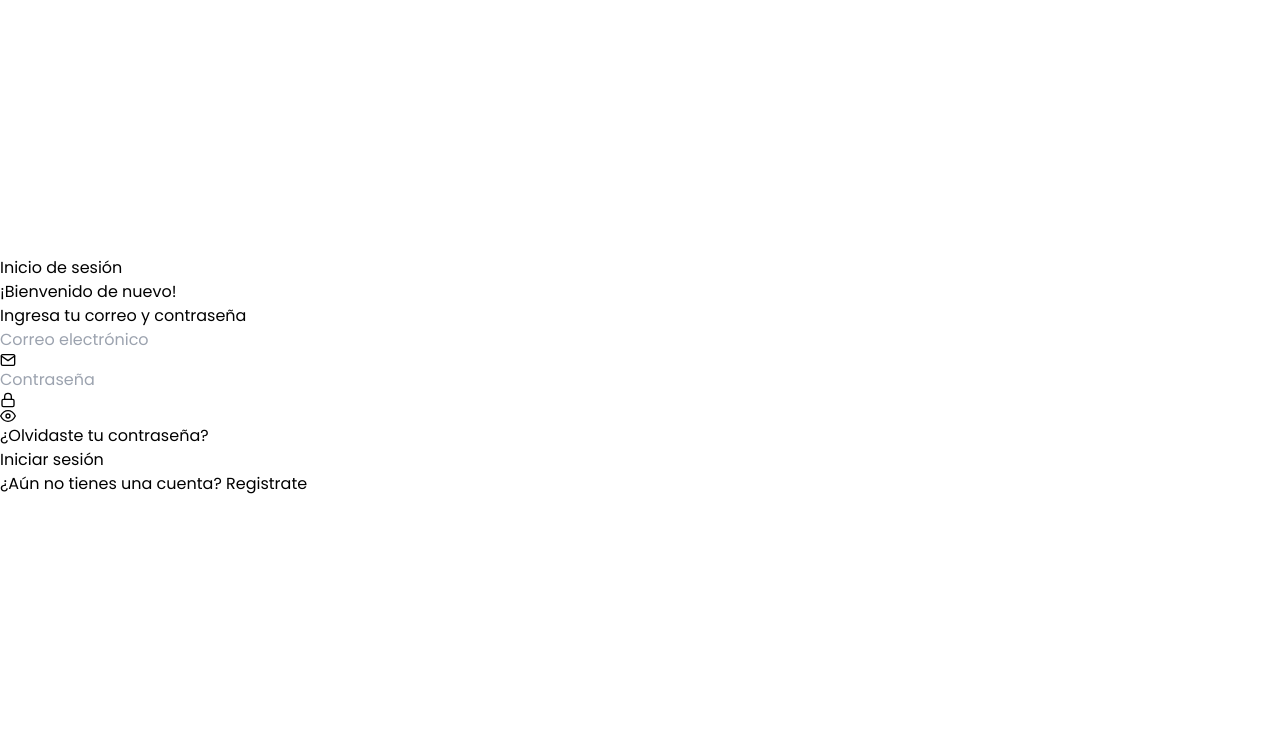
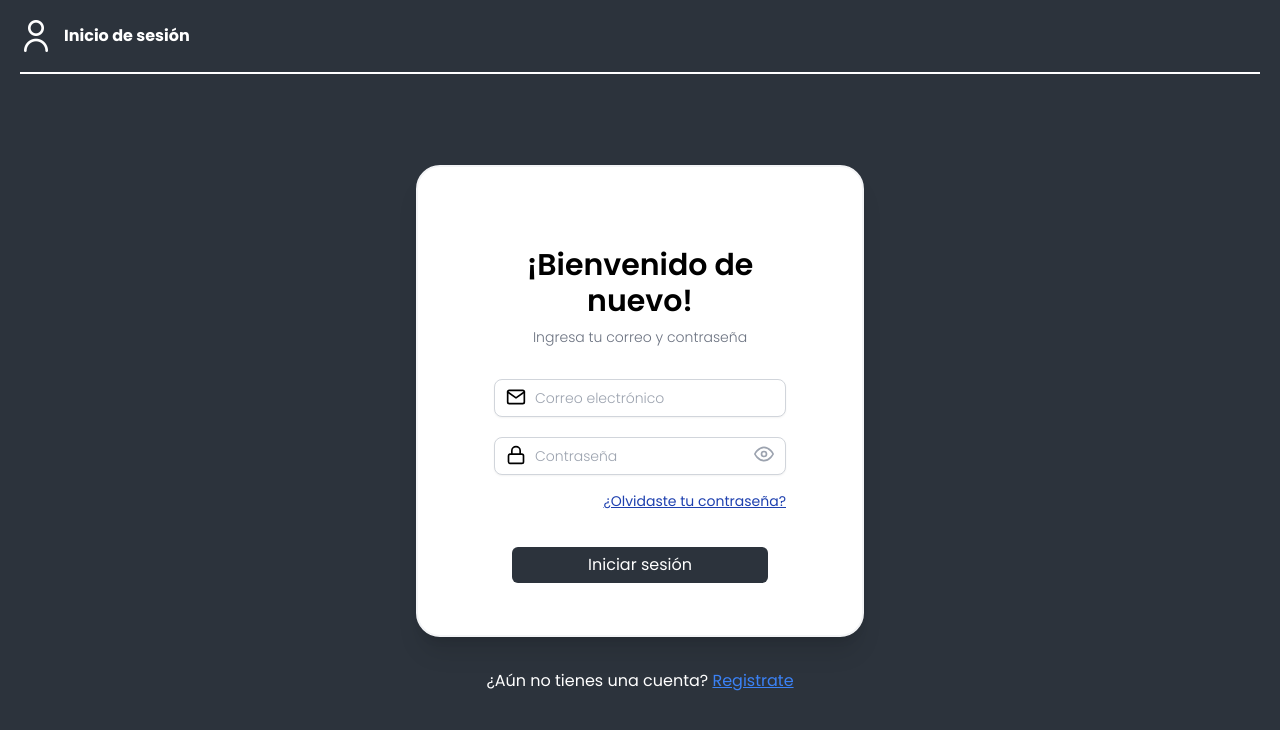
Before and after one commit to celestecruzzg/sistema-de-autenticacion, a React (Vite) app in the folder frontend/: page /login in a window 1280 px wide. Shown: the top 730 px of the page. Built offline with nearby package versions, Linux system fonts and the light colour scheme.

Commit message:
config de tailwind

```diff
--- a/frontend/tailwind.config.js
+++ b/frontend/tailwind.config.js
@@ -1,8 +1,8 @@
 /** @type {import('tailwindcss').Config} */
 module.exports = {
-  content: ["./src//*.{html,js,tsx}"],
+  content: ["./src/**/*.{html,js,jsx,ts,tsx}"],
   theme: {
     extend: {},
   },
   plugins: [],
-}
+};
```
